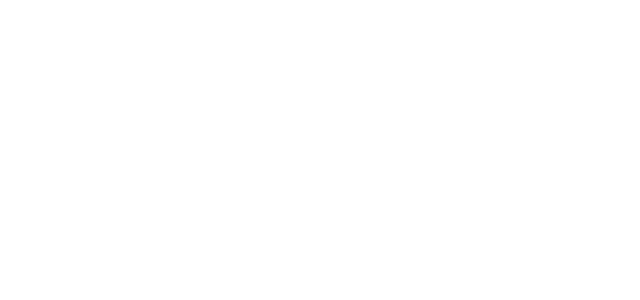
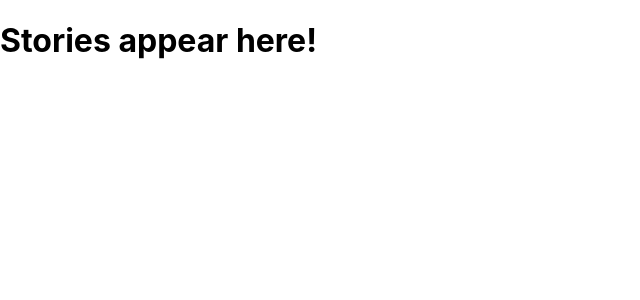
Before and after one commit to kerneltux0/Iter_Fabulas, a React (Create React App) app in the folder client/: page / in a window 1280 px wide. Shown: the top 300 px of the page, without its empty margins (0-640 px from the left). Built offline with nearby package versions, Linux system fonts and the light colour scheme.

Commit message:
updated storiesContainer.js added rendering for Stories component

```diff
--- a/client/src/containers/storiesContainer.js
+++ b/client/src/containers/storiesContainer.js
@@ -1,11 +1,12 @@
 import React, {Component} from 'react';
+import Stories from '../components/stories';
 
 class StoriesContainer extends Component {
 
   render() {
     return(
       <div>
-
+        <Stories />
       </div>
     )
   }
```
